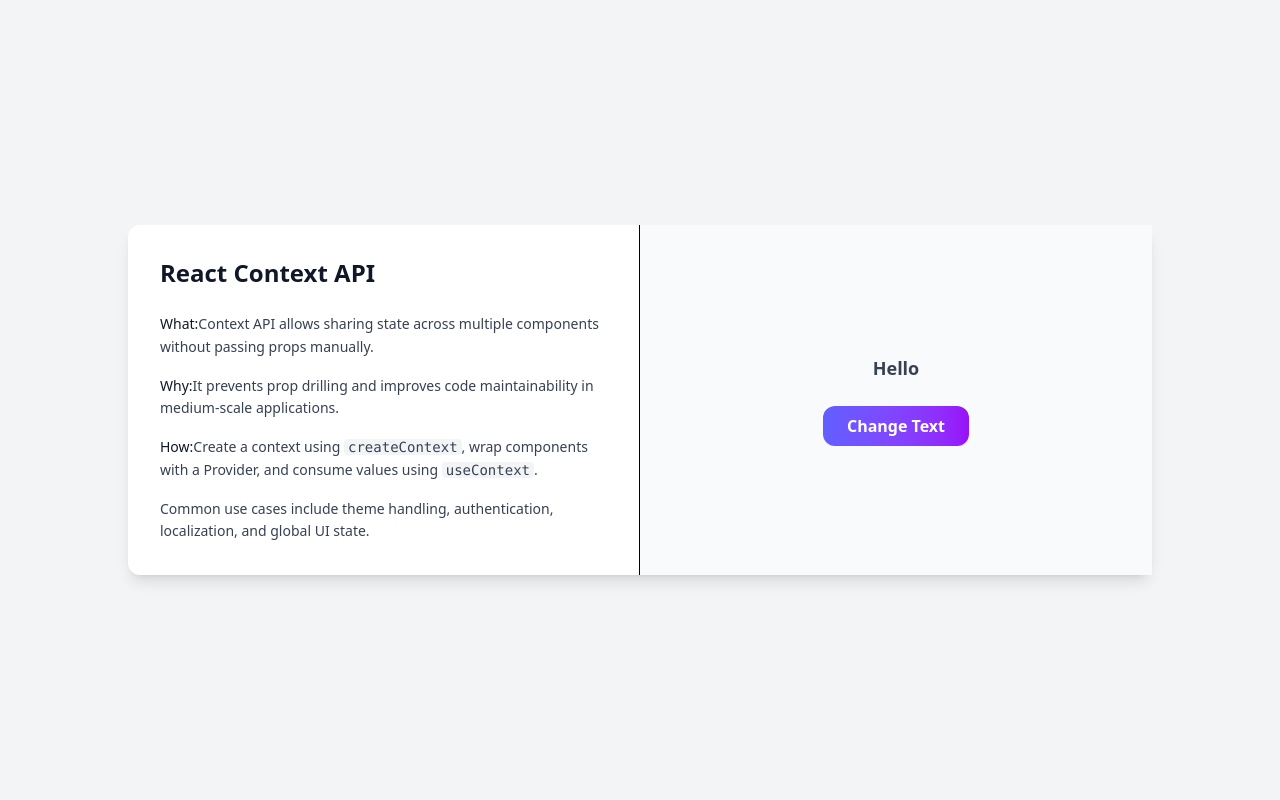
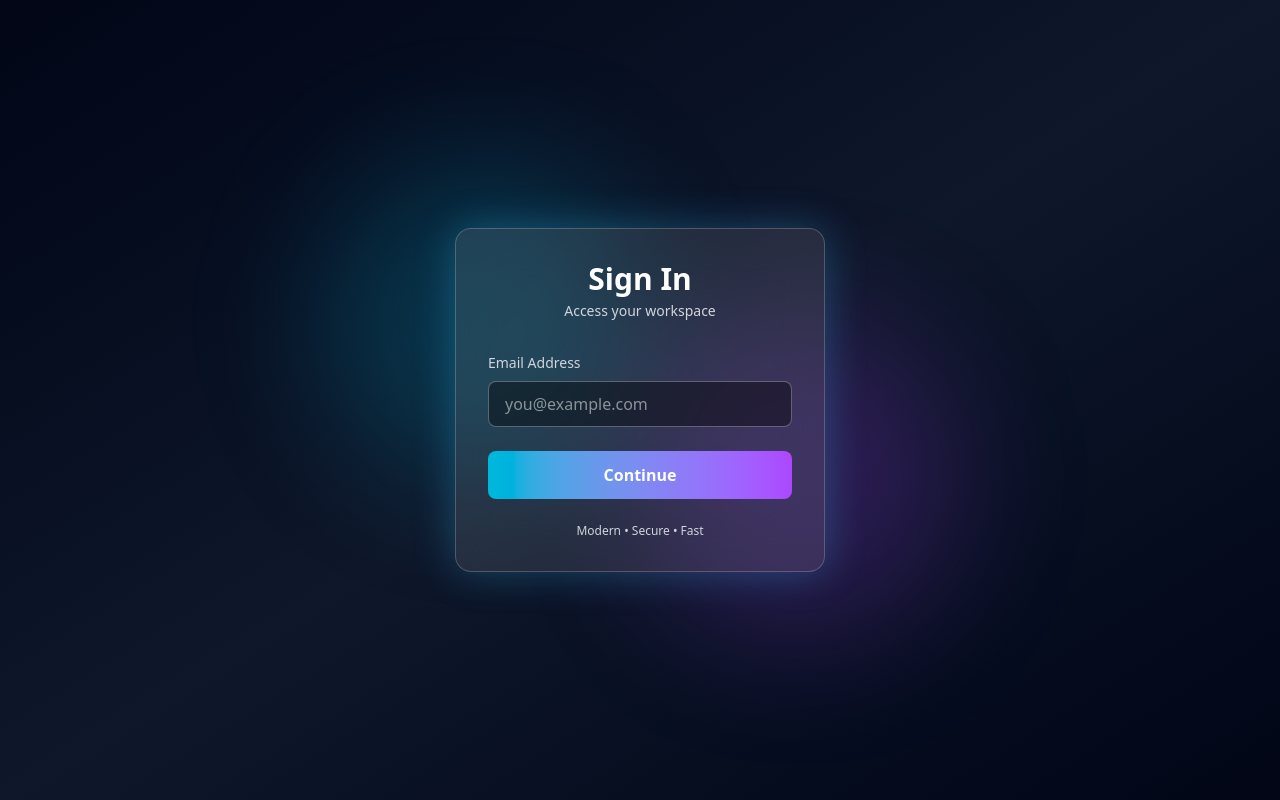
Before and after one commit to bit-tech001/100-Days-of-MERN-Stack-Journey, a React (Vite) app: page / in a window 1280 px wide. Built offline with nearby package versions, Linux system fonts and the light colour scheme.

Commit message:
day 12 form validation

```diff
--- a/package.json
+++ b/package.json
@@ -15,6 +15,7 @@
     "lucide-react": "^0.562.0",
     "react": "^19.2.0",
     "react-dom": "^19.2.0",
+    "react-hook-form": "^7.71.0",
     "react-router-dom": "^7.12.0",
     "tailwindcss": "^4.1.18"
   },
--- a/src/App.jsx
+++ b/src/App.jsx
@@ -57,56 +57,61 @@ import "./index.css";
 
 import { MyProvider } from "./Frontend - Day11/Mycontext";
 import Child from "./Frontend - Day11/Child";
+import Validation from "./Frontend -Day12/Validation";
+import RHF from "./Frontend -Day12/RHF";
 
 const App = () => {
   return (
-     <MyProvider>
-      <div className="min-h-screen bg-gray-100 flex items-center justify-center px-6">
+    //  <MyProvider>
+    //   <div className="min-h-screen bg-gray-100 flex items-center justify-center px-6">
 
-        {/* Container */}
-        <div className="max-w-5xl w-full bg-white rounded-xl shadow-lg grid grid-cols-1 md:grid-cols-2">
+    //     {/* Container */}
+    //     <div className="max-w-5xl w-full bg-white rounded-xl shadow-lg grid grid-cols-1 md:grid-cols-2">
 
-          {/* LEFT: Documentation Panel */}
-          <div className="p-8 border-r">
-            <h2 className="text-2xl font-semibold text-gray-900 mb-6">
-              React Context API
-            </h2>
+    //       {/* LEFT: Documentation Panel */}
+    //       <div className="p-8 border-r">
+    //         <h2 className="text-2xl font-semibold text-gray-900 mb-6">
+    //           React Context API
+    //         </h2>
 
-            <ul className="space-y-4 text-gray-700 text-sm leading-relaxed">
-              <li>
-                <span className="font-medium text-gray-900">What:</span>
-                Context API allows sharing state across multiple components
-                without passing props manually.
-              </li>
+    //         <ul className="space-y-4 text-gray-700 text-sm leading-relaxed">
+    //           <li>
+    //             <span className="font-medium text-gray-900">What:</span>
+    //             Context API allows sharing state across multiple components
+    //             without passing props manually.
+    //           </li>
 
-              <li>
-                <span className="font-medium text-gray-900">Why:</span>
-                It prevents prop drilling and improves code maintainability
-                in medium-scale applications.
-              </li>
+    //           <li>
+    //             <span className="font-medium text-gray-900">Why:</span>
+    //             It prevents prop drilling and improves code maintainability
+    //             in medium-scale applications.
+    //           </li>
 
-              <li>
-                <span className="font-medium text-gray-900">How:</span>
-                Create a context using <code className="bg-gray-100 px-1 rounded">createContext</code>,
-                wrap components with a Provider, and consume values using{" "}
-                <code className="bg-gray-100 px-1 rounded">useContext</code>.
-              </li>
+    //           <li>
+    //             <span className="font-medium text-gray-900">How:</span>
+    //             Create a context using <code className="bg-gray-100 px-1 rounded">createContext</code>,
+    //             wrap components with a Provider, and consume values using{" "}
+    //             <code className="bg-gray-100 px-1 rounded">useContext</code>.
+    //           </li>
 
-              <li>
-                Common use cases include theme handling, authentication,
-                localization, and global UI state.
-              </li>
-            </ul>
-          </div>
+    //           <li>
+    //             Common use cases include theme handling, authentication,
+    //             localization, and global UI state.
+    //           </li>
+    //         </ul>
+    //       </div>
 
-          {/* RIGHT: Live Demo Panel */}
-          <div className="p-8 flex items-center justify-center bg-gray-50">
-            <Child />
-          </div>
+    //       {/* RIGHT: Live Demo Panel */}
+    //       <div className="p-8 flex items-center justify-center bg-gray-50">
+    //         <Child />
+    //       </div>
 
-        </div>
-      </div>
-    </MyProvider>
+    //     </div>
+    //   </div>
+    // </MyProvider>
+
+    // <Validation/>
+    <RHF/>
   );
 };
 
--- a/src/Frontend - Day11/Child.jsx
+++ b/src/Frontend - Day11/Child.jsx
@@ -1,5 +1,8 @@
 import { useContext } from "react";
 import { MyContext } from "./Mycontext";
+
+
+
 
 const Child = () => {
   const { message, setMessage } = useContext(MyContext);
--- /dev/null
+++ b/src/Frontend -Day12/RHF.jsx
@@ -0,0 +1,87 @@
+import { useForm } from "react-hook-form";
+
+const RHF = () => {
+  const {
+    register,
+    handleSubmit,
+    formState: { errors },
+  } = useForm();
+
+  const onSubmit = (data) => {
+    alert(`Form Submitted ✅\nEmail: ${data.email}`);
+  };
+
+  return (
+    <div className="min-h-screen flex items-center justify-center
+    bg-gradient-to-br from-[#020617] via-[#0f172a] to-[#020617]">
+
+      {/* Ambient Glow */}
+      <div className="absolute w-80 h-80 bg-cyan-500/20 rounded-full blur-3xl -translate-x-40 -translate-y-20"></div>
+      <div className="absolute w-80 h-80 bg-purple-500/20 rounded-full blur-3xl translate-x-40 translate-y-20"></div>
+
+      <form
+        onSubmit={handleSubmit(onSubmit)}
+        className="relative z-10 w-[370px] p-8 rounded-2xl
+        bg-white/10 backdrop-blur-xl border border-white/20
+        shadow-[0_0_40px_rgba(56,189,248,0.3)]"
+      >
+        {/* Header */}
+        <h1 className="text-3xl font-bold text-white text-center mb-1">
+          Sign In
+        </h1>
+        <p className="text-gray-300 text-sm text-center mb-8">
+          Access your workspace
+        </p>
+
+        {/* Email */}
+        <div className="mb-6">
+          <label className="block text-sm text-gray-300 mb-2">
+            Email Address
+          </label>
+
+          <input
+            type="text"
+            placeholder="you@example.com"
+            className={`w-full px-4 py-2.5 rounded-lg bg-black/40 text-white
+            border outline-none transition-all
+            ${
+              errors.email
+                ? "border-red-500 focus:ring-2 focus:ring-red-500"
+                : "border-white/30 focus:ring-2 focus:ring-cyan-400"
+            }`}
+            {...register("email", {
+              required: "Email is required",
+              pattern: {
+                value: /^[^\s@]+@[^\s@]+\.[^\s@]+$/,
+                message: "Invalid email address",
+              },
+            })}
+          />
+
+          {errors.email && (
+            <p className="text-red-400 text-xs mt-2">
+              {errors.email.message}
+            </p>
+          )}
+        </div>
+
+        {/* Button */}
+        <button
+          type="submit"
+          className="w-full py-3 rounded-lg font-semibold text-white
+          bg-gradient-to-r from-cyan-500 to-purple-500
+          hover:scale-[1.02] transition-transform duration-300"
+        >
+          Continue
+        </button>
+
+        {/* Footer */}
+        <p className="text-center text-xs text-gray-300 mt-6">
+          Modern • Secure • Fast
+        </p>
+      </form>
+    </div>
+  );
+};
+
+export default RHF;
--- /dev/null
+++ b/src/Frontend -Day12/Validation.jsx
@@ -0,0 +1,66 @@
+import { useState } from "react";
+
+const FormValidationUI = () => {
+  const [email, setEmail] = useState("");
+  const [error, setError] = useState("");
+
+  const handleSubmit = (e) => {
+    e.preventDefault();
+
+    if (!email.trim()) {
+      setError("Email is required");
+      return;
+    }
+
+    setError("");
+    alert("Form Submitted ✅");
+  };
+
+  return (
+    <div className="min-h-screen flex items-center justify-center bg-black">
+      <form
+        onSubmit={handleSubmit}
+        className="bg-[#0f0f0f] w-[350px] p-8 rounded-2xl shadow-[0_0_30px_rgba(99,102,241,0.4)]"
+      >
+        <h1 className="text-2xl font-bold text-center text-white mb-6">
+          Welcome Back 👋
+        </h1>
+
+        <div className="mb-5">
+          <label className="block text-sm font-medium text-gray-400 mb-1">
+            Email Address
+          </label>
+          <input
+            type="text"
+            placeholder="example@email.com"
+            className={`w-full px-4 py-2 rounded-lg bg-black text-white border outline-none transition
+              ${
+                error
+                  ? "border-red-500 focus:ring-2 focus:ring-red-500"
+                  : "border-gray-700 focus:ring-2 focus:ring-indigo-500"
+              }
+            `}
+            value={email}
+            onChange={(e) => setEmail(e.target.value)}
+          />
+          {error && (
+            <p className="text-red-500 text-sm mt-1">{error}</p>
+          )}
+        </div>
+
+        <button
+          type="submit"
+          className="w-full bg-indigo-600 hover:bg-indigo-700 text-white py-2 rounded-lg font-semibold transition-all duration-300"
+        >
+          Submit
+        </button>
+
+        <p className="text-center text-xs text-gray-500 mt-4">
+          Dark • Clean • Professional
+        </p>
+      </form>
+    </div>
+  );
+};
+
+export default FormValidationUI;
```
Also changed, not shown: 1 other file (tests, documents, lock files or other folders).
